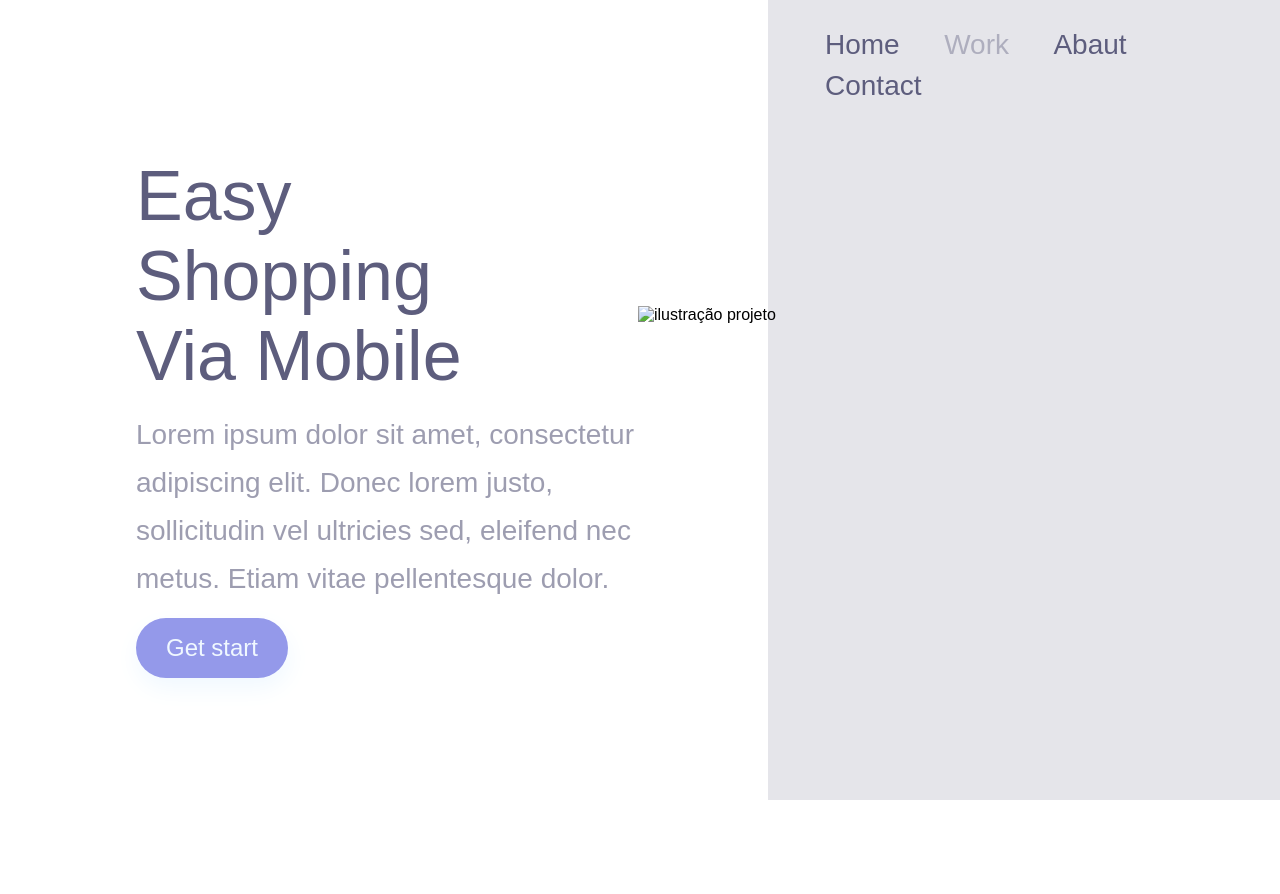
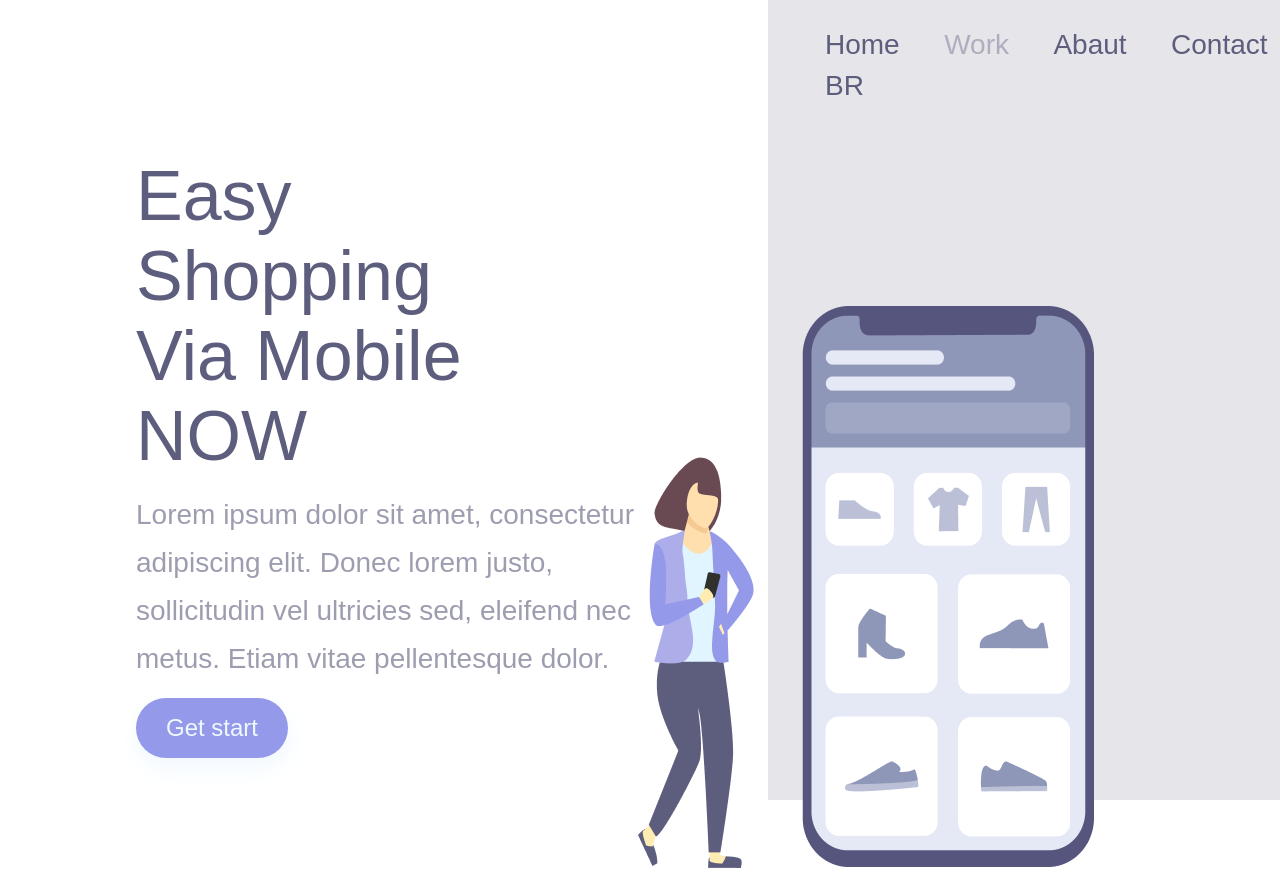
Before and after one commit to biancaerica/ERICA-PROJETOS-DEV, a plain HTML site: page Index.html in a window 1280 px wide. Before the commit the page ends 814 px from the top, so only its background shows below. Drawn offline with Linux system fonts and the light colour scheme.

Commit message:
Alteração no h1

```diff
--- a/Index.html
+++ b/Index.html
@@ -8,14 +8,14 @@
     <link rel="preconnect" href="https://fonts.googleapis.com" />
     <link rel="preconnect" href="https://fonts.gstatic.com" crossorigin />
     <link href="https://fonts.googleapis.com/css2?family=Oswald&display=swap" rel="stylesheet" />
-    <title>Projeto</title>
+    <title>Projeto ERICA 2025</title>
 </head>
 
 <body>
     <div class="wrapper">
     <section class="container-left">
 
-    <h1>Easy Shopping Via Mobile</h1>
+    <h1>Easy Shopping Via Mobile NOW</h1>
     <p> Lorem ipsum dolor sit amet, consectetur  adipiscing
 elit. Donec lorem justo, sollicitudin vel ultricies sed,
 eleifend nec metus. Etiam vitae pellentesque dolor. </p>
@@ -26,7 +26,7 @@ eleifend nec metus. Etiam vitae pellentesque dolor. </p>
             <a>Home</a>
             <a>Work</a>
             <a>Abaut</a>
-             <a>Contact</a>
+             <a>Contact BR</a>
 
         </header>
         <img alt="ilustração projeto " src="./ilustração projeto.png">
--- /dev/null
+++ b/styleerica.css
@@ -0,0 +1,9 @@
+*{
+    margin: 0;
+    padding: 0;
+    box-sizing: border-box;
+}
+
+.container{
+    height: calc(200 + 300);
+}
```
Also changed, not shown: ilustração projeto.png (added).
